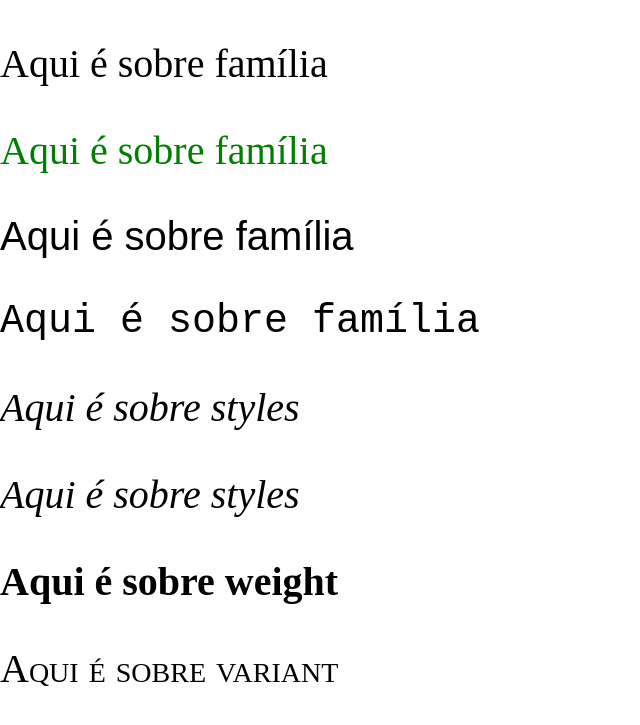
After one commit to alexsanderkafka/Estudo-php, a PHP site: page /fontes.html in a window 1280 px wide. The commit adds this page. Shown: the top 725 px of the page, without its empty margins (0-640 px from the left). Run offline with PHP 8.4, Linux system fonts and the light colour scheme.

Commit message:
Review de fontes, box model e position

```diff
--- a/review_css/background.html
+++ b/review_css/background.html
@@ -9,6 +9,11 @@
 </head>
 
 <body>
+
+    <div>
+        <a href="fontes.html">Arquivo de fontes</a>
+    </div>
+
     <div class="div-background">
         <h1 class="titulo-background">Este é o reino dos backgrounds</h1>
     </div>
--- /dev/null
+++ b/review_css/fontes.html
@@ -0,0 +1,24 @@
+<!DOCTYPE html>
+<html lang="en">
+
+<head>
+    <meta charset="UTF-8">
+    <meta name="viewport" content="width=device-width, initial-scale=1.0">
+    <title>Fontes css</title>
+    <link rel="stylesheet" href="style.css">
+</head>
+
+<body>
+    <div>
+        <p class="family">Aqui é sobre família</p>
+        <p class="family serif">Aqui é sobre família</p>
+        <p class="family sans-serif">Aqui é sobre família</p>
+        <p class="family monospace">Aqui é sobre família</p>
+        <p class="family italic">Aqui é sobre styles</p>
+        <p class="family oblique">Aqui é sobre styles</p>
+        <p class="family bold">Aqui é sobre weight</p>
+        <p class="family variant">Aqui é sobre variant</p>
+    </div>
+</body>
+
+</html>
--- a/review_css/style.css
+++ b/review_css/style.css
@@ -38,6 +38,7 @@ h2 {
     font-size: 40px;
 }
 
+
 /* Backgrounds */
 .div-background {
     background-image: url(lua.jpg);
@@ -49,3 +50,152 @@ h2 {
     background-color: #FFF;
     color: #000;
 }
+
+/* FONTES */
+
+.family {
+    color: #000000;
+    font-size: 40px;
+}
+
+.family.serif {
+    color: green
+}
+
+.serif {
+    font-family: 'times new roman';
+}
+
+.sans-serif {
+    font-family: arial;
+}
+
+.monospace {
+    font-family: "Courier New";
+}
+
+.italic {
+    font-style: italic;
+}
+
+.oblique {
+    font-style: oblique;
+}
+
+.bold {
+    font-weight: bold;
+}
+
+.variant {
+    font-variant: small-caps;
+}
+
+/* BOX MODEL */
+
+body {
+    margin: 0;
+}
+
+.boxmodel {
+    width: 200px;
+    height: 200px;
+    background-color: red;
+
+    /*padding: 20px;
+
+    padding-top: 30px;
+    padding-left: 10px;
+    padding-right: 20px;
+    padding-bottom: 5px;
+
+    padding: 30px 20px 5px 10px;
+
+     top, right-left, bottom
+    padding: 30px 20px 5px;
+
+    primeira top e bottom, segunda right e left*/
+
+    padding: 30px 20px;
+
+    border: 3px solid #000;
+    border-width: 5px 10px 2px 10px;
+
+
+    /*
+    border-left: 4px dotted blue;
+    border-right: double;*/
+
+    border-width: 20px 10px;
+    border-radius: 15px;
+
+    /*margin: 50px;
+    margin: 5px 10px 10px 7px;
+    margin: 20px 10px;*/
+    margin: 100px;
+
+    /*
+    display: none;
+    display: inline;
+    display: inline-block; deixa um elemento no lado do outro*/
+    display: block;
+}
+
+.paragrafo-box {
+    color: #000;
+    margin: 0;
+}
+
+/* POSITION */
+.div-position {
+    width: 500px;
+    height: 500px;
+    background-color: red;
+    border-bottom: 2px dotted black;
+}
+
+.static {
+    /*Sempre fica no lugar onde foi colocada*/
+    position: static;
+}
+
+.relative {
+    /*Os outros elementos não se adaptam a ela
+    pode ajustar a posição
+    fica relativo ao elemento mais próximo*/
+    position: relative;
+    background-color: blue;
+    top: 100px;
+    left: 50px;
+}
+
+.absolute {
+    /*A posição dela se importa apenas com o elemento pai*/
+    position: absolute;
+    background-color: purple;
+    right: 0;
+    top: 0;
+}
+
+.mini-div {
+    height: 50px;
+    width: 50px;
+    top: 0px;
+    left: 0px;
+}
+
+.fixed {
+    /*É alinhada ao body
+    Sempre vai ficar localizada de acordo com view*/
+    position: fixed;
+    height: 200px;
+    background-color: yellow;
+    bottom: 0;
+    right: 0;
+}
+
+.sticky {
+    /* É como se fosse a position fixed, ele acompnha o scroll quando o mesmo passa por ela*/
+    position: sticky;
+    background-color: gray;
+    top: 50px
+}
```
Also changed, not shown: review_css/box-model.html (added, +25 -0 lines), review_css/position.html (added, +47 -0 lines), review_css/inicio.html (renamed from review_css/index.html).
